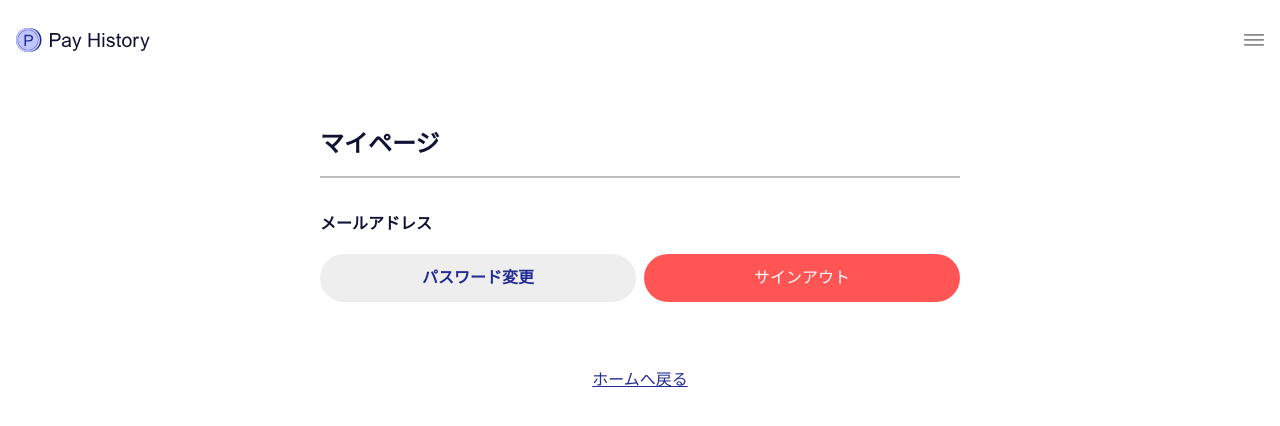
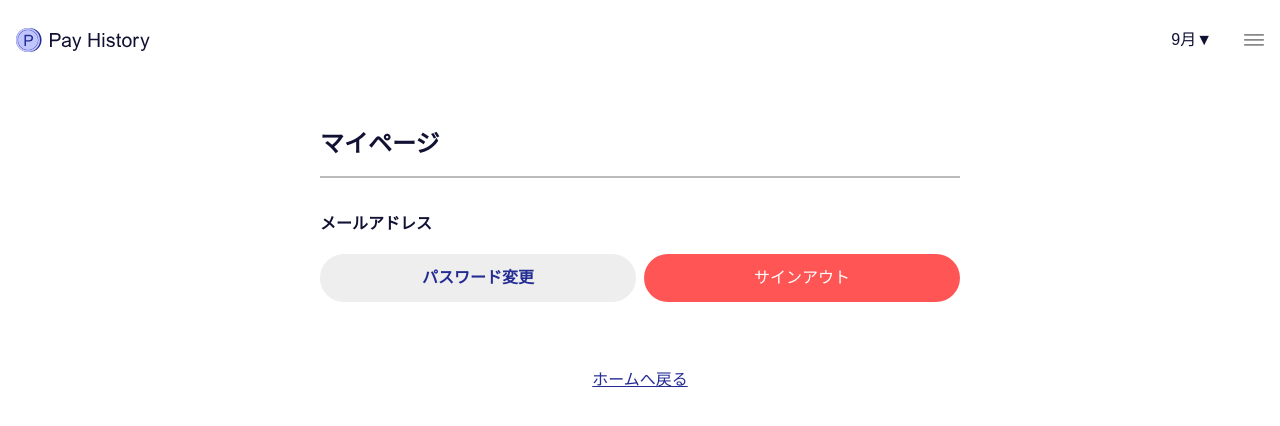
Before and after one commit to kanaru-ssk/pay-history, a Next.js app: page /my in a window 1280 px wide. Shown: the top 426 px of the page. Built offline with nearby package versions, Linux system fonts and the light colour scheme; no server answers.

Commit message:
Tabを畳めるように修正

```diff
--- a/src/components/common/Header/index.tsx
+++ b/src/components/common/Header/index.tsx
@@ -2,8 +2,14 @@ import { useState } from "react";
 
 import Logo from "./Logo";
 import Menu from "./Menu";
+import Tab from "./Tab";
+
+import { useTabStatus } from "hooks/tabStatus";
 
 const Header = () => {
+  const { tabStatus } = useTabStatus();
+
+  const [isTabOpen, setIsTabOpen] = useState<boolean>(false);
   const [isMenuOpen, setIsMenuOpen] = useState<boolean>(false);
 
   return (
@@ -13,6 +19,15 @@ const Header = () => {
           <Logo />
         </div>
 
+        <div className="flex items-center gap-4">
+          <button
+            className="cursor-pointer"
+            onClick={() => {
+              setIsTabOpen(!isTabOpen);
+            }}
+          >
+            {tabStatus}月{isTabOpen ? "▲" : "▼"}
+          </button>
           <button className="p-4" onClick={() => setIsMenuOpen(!isMenuOpen)}>
             <svg width="20" height="12">
               <path
@@ -21,7 +36,10 @@ const Header = () => {
               />
             </svg>
           </button>
+        </div>
       </header>
+
+      {isTabOpen && <Tab />}
 
       <Menu isMenuOpen={isMenuOpen} setIsMenuOpen={setIsMenuOpen} />
     </>
--- a/src/components/pages/Home/PaymentsPage/index.tsx
+++ b/src/components/pages/Home/PaymentsPage/index.tsx
@@ -16,13 +16,11 @@ const PaymentsPage = ({ thisMonthData }: Props) => {
 
   return (
     <>
-      <div className="my-8">
+      <div className="my-4">
         <Budget thisMonthData={thisMonthData} />
       </div>
 
-      <div className="mt-8">
-        <PaymentsTable thisMonthData={thisMonthData} setPayment={setPayment} />
-      </div>
+      <PaymentsTable thisMonthData={thisMonthData} setPayment={setPayment} />
 
       <div className="sticky bottom-0">
         <PaymentsForm thisMonthData={thisMonthData} />
--- a/src/components/pages/Home/index.tsx
+++ b/src/components/pages/Home/index.tsx
@@ -7,7 +7,6 @@ import PaymentsPage from "./PaymentsPage";
 import type { MonthlyData } from "types/firebase";
 
 import Header from "components/common/Header";
-import Tab from "components/common/Tab";
 import { useAuth } from "hooks/auth";
 import { useTabStatus } from "hooks/tabStatus";
 import { tabToDocId } from "libs/convert";
@@ -36,7 +35,6 @@ const Home = () => {
   return (
     <>
       <Header />
-      <Tab />
       <main>
         {thisMonthData === undefined && <LoadingPage />}
         {thisMonthData === null && <LandingPage />}
```
Also changed, not shown: src/components/common/Header/Tab/TabItem.tsx (renamed from src/components/common/Tab/TabItem.tsx), src/components/common/Header/Tab/index.tsx (renamed from src/components/common/Tab/index.tsx). Lines whose indentation alone changed are shown as unchanged.
